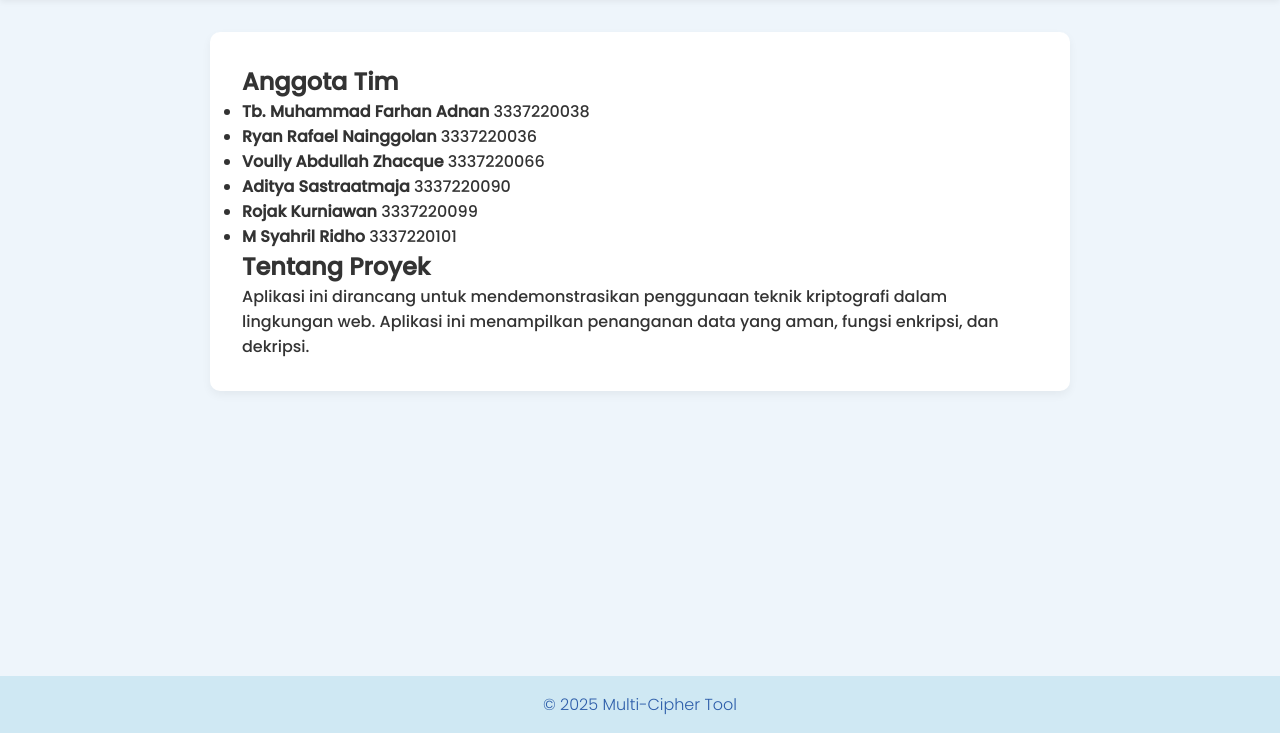
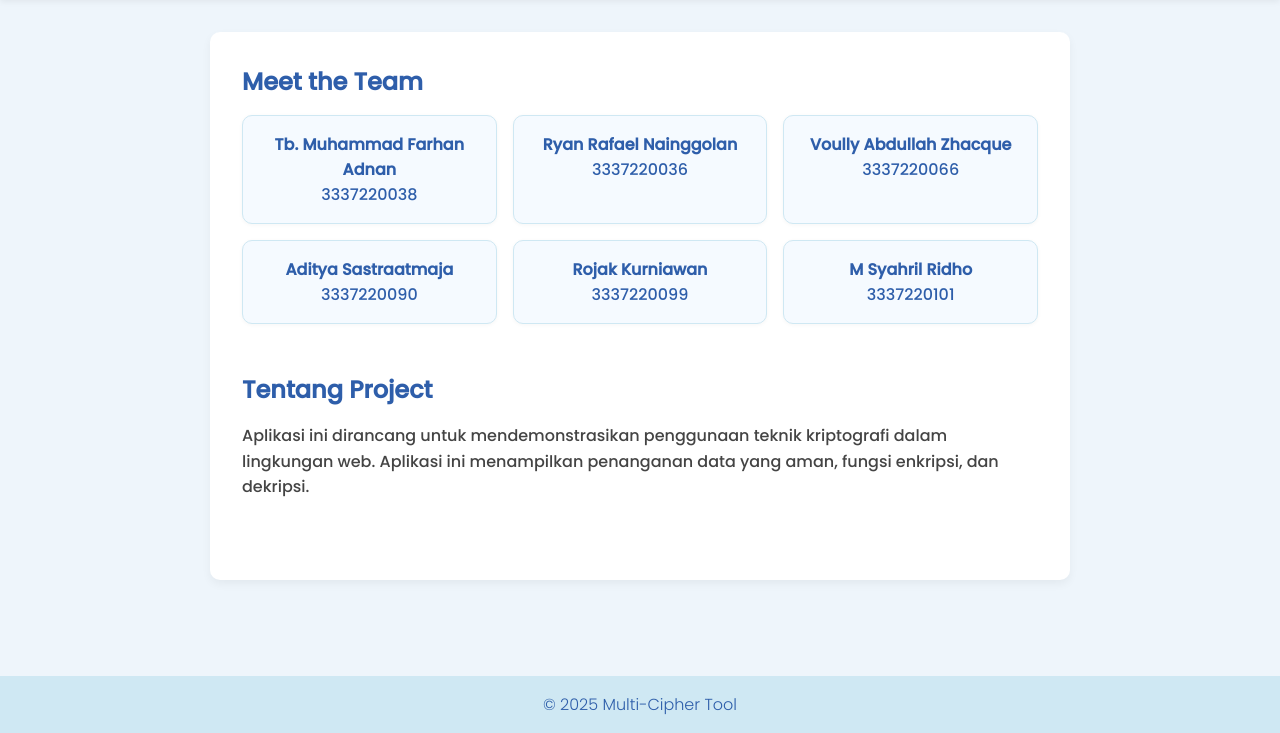
Before and after one commit to ToebagusFarhan/webcrypto, a Flask app: page /about in a window 1280 px wide. Shown: the part 67-800 px from the top of the page. Run offline with Flask 3, Linux system fonts and the light colour scheme.

Commit message:
About redesign

```diff
--- a/app/static/css/style.css
+++ b/app/static/css/style.css
@@ -176,6 +176,46 @@ a.button:hover {
   white-space: pre-wrap;
 }
 
+/* About Page */
+.about-container .section {
+  margin-bottom: 3rem;
+}
+
+.about-container h2 {
+  font-size: 1.5rem;
+  color: #2e5eaa;
+  margin-bottom: 1rem;
+}
+
+.team-grid {
+  display: grid;
+  grid-template-columns: repeat(auto-fit, minmax(220px, 1fr));
+  gap: 1rem;
+}
+
+.team-member {
+  background: #f5faff;
+  border: 1px solid #cfe8f3;
+  border-radius: 10px;
+  padding: 1rem;
+  text-align: center;
+  font-weight: 500;
+  color: #2e5eaa;
+  box-shadow: 0 1px 4px rgba(0, 0, 0, 0.04);
+  transition: transform 0.2s ease;
+}
+
+.team-member:hover {
+  transform: translateY(-4px);
+  box-shadow: 0 6px 12px rgba(0, 0, 0, 0.06);
+}
+
+.about-container p {
+  line-height: 1.6;
+  color: #444;
+  margin-bottom: 1rem;
+}
+
 /* Footer */
 footer {
   margin-top: auto;
--- a/app/templates/about.html
+++ b/app/templates/about.html
@@ -1,23 +1,28 @@
 {% extends "base.html" %}
 
 {% block title %}
-Tentang Kami
+About
 {% endblock %}
 
 {% block content %}
-<div class="container mt-5">
+<div class="container about-container">
+  <section class="section">
+    <h2>Meet the Team</h2>
+    <div class="team-grid">
+      <div class="team-member"><strong>Tb. Muhammad Farhan Adnan</strong><br>3337220038</div>
+      <div class="team-member"><strong>Ryan Rafael Nainggolan</strong><br>3337220036</div>
+      <div class="team-member"><strong>Voully Abdullah Zhacque</strong><br>3337220066</div>
+      <div class="team-member"><strong>Aditya Sastraatmaja</strong><br>3337220090</div>
+      <div class="team-member"><strong>Rojak Kurniawan</strong><br>3337220099</div>
+      <div class="team-member"><strong>M Syahril Ridho</strong><br>3337220101</div>
+    </div>
+  </section>
 
-    <h2>Anggota Tim</h2>
-    <ul>
-        <li><strong>Tb. Muhammad Farhan Adnan</strong> 3337220038  </li>
-        <li><strong>Ryan Rafael Nainggolan</strong> 3337220036</li>
-        <li><strong>Voully Abdullah Zhacque</strong> 3337220066 </li>
-        <li><strong>Aditya Sastraatmaja</strong> 3337220090 </li>
-        <li><strong>Rojak Kurniawan</strong> 3337220099 </li>
-        <li><strong>M Syahril Ridho</strong> 3337220101 </li>
-    </ul>
-
-    <h2>Tentang Proyek</h2>
-    <p>Aplikasi ini dirancang untuk mendemonstrasikan penggunaan teknik kriptografi dalam lingkungan web. Aplikasi ini menampilkan penanganan data yang aman, fungsi enkripsi, dan dekripsi.</p>
+  <section class="section">
+    <h2>Tentang Project</h2>
+    <p>
+      Aplikasi ini dirancang untuk mendemonstrasikan penggunaan teknik kriptografi dalam lingkungan web. Aplikasi ini menampilkan penanganan data yang aman, fungsi enkripsi, dan dekripsi.
+    </p>
+  </section>
 </div>
 {% endblock %}
```
